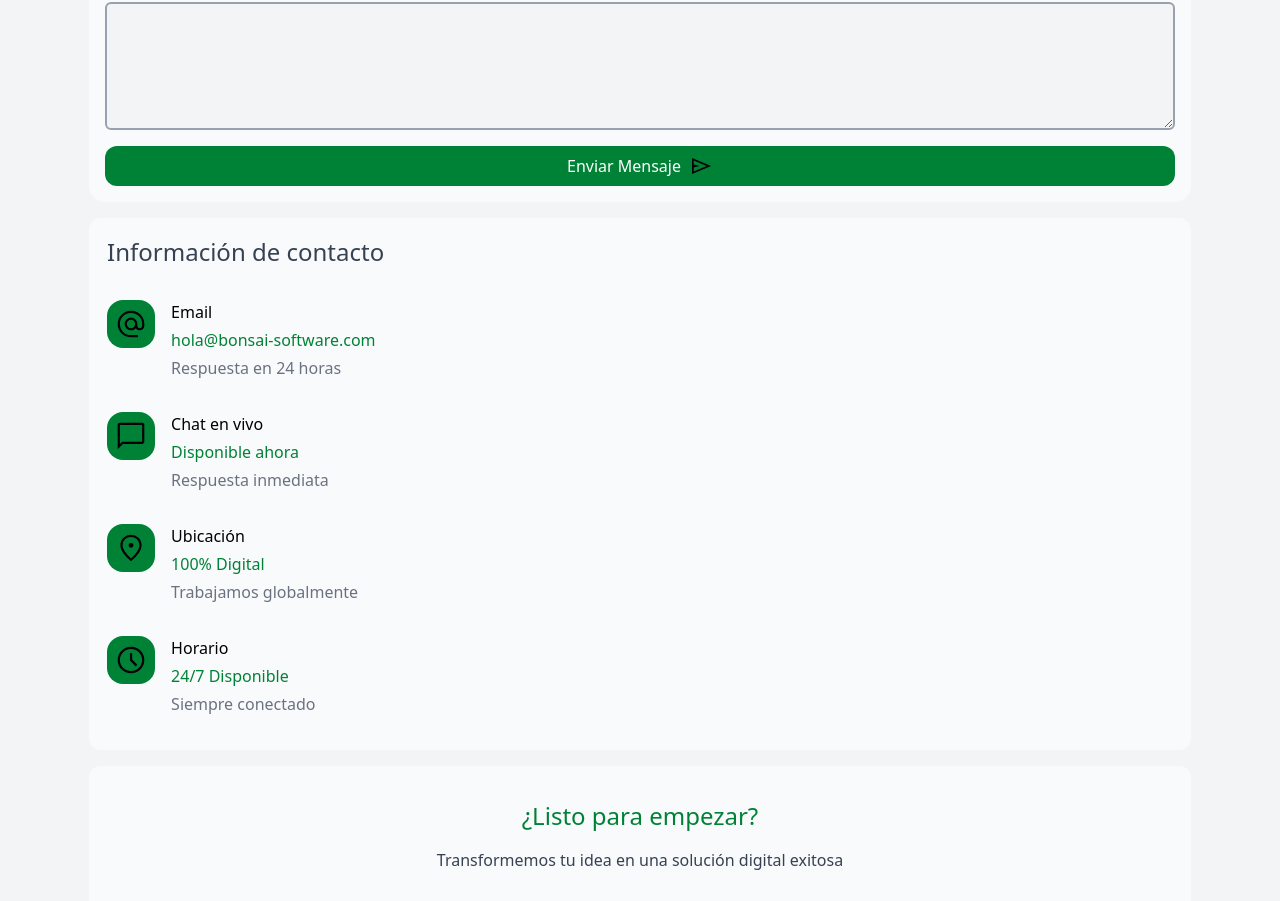
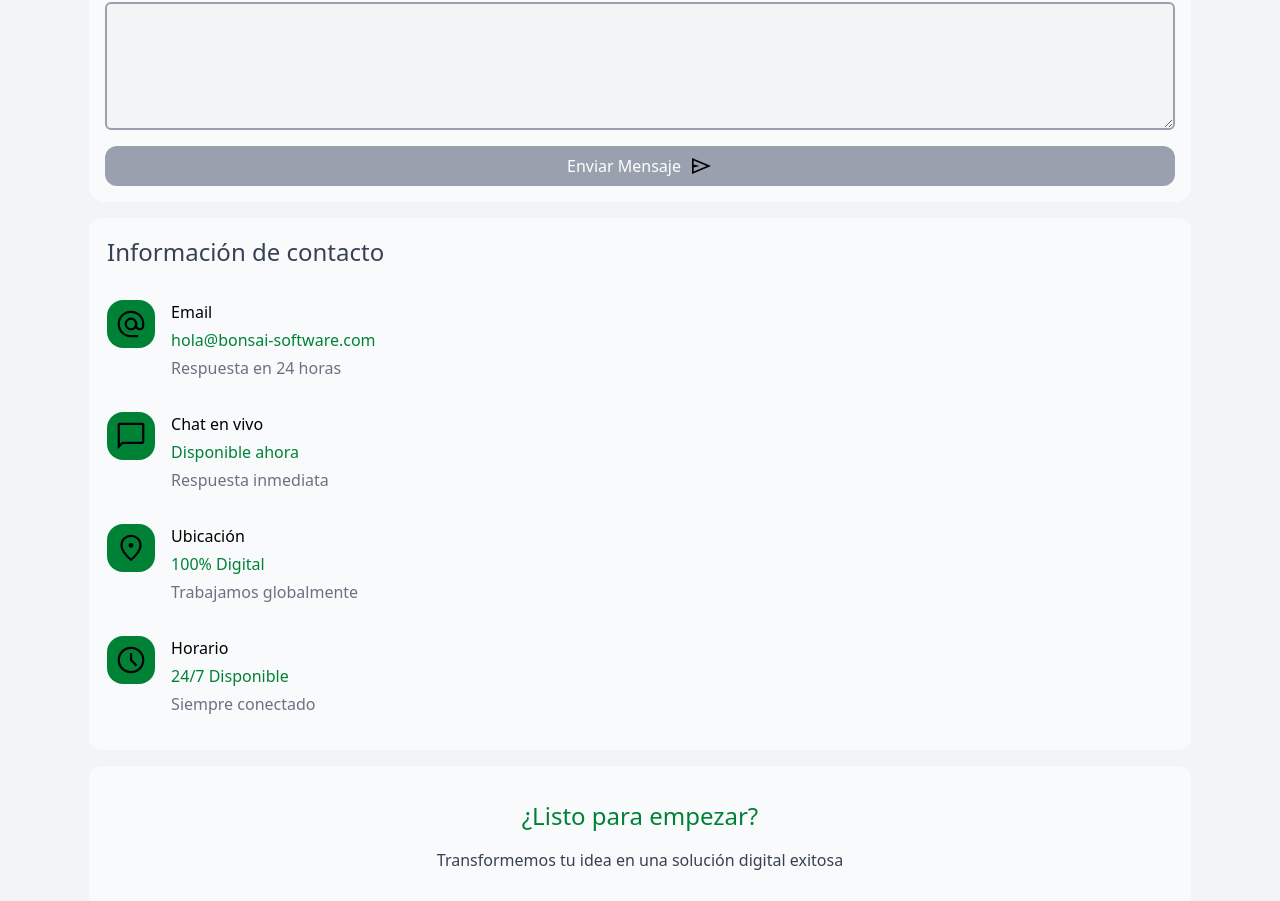
Before and after one commit to noobcooder007/bonsai-landing, an Astro site: page / in a window 1280 px wide. Shown: the part 2712-3613 px from the top of the page. Built offline with nearby package versions, Linux system fonts and the light colour scheme; Astro itself is replaced by a stand-in of ours.

Commit message:
feat: deshabilitar el botón de envío en el formulario de contacto

```diff
--- a/src/components/Contact.astro
+++ b/src/components/Contact.astro
@@ -99,8 +99,9 @@ const contactItems: ContactItem[] = [
           </div>
         </div>
         <button
-          class='flex flex-row items-center justify-center gap-2 w-full h-10 mt-4 bg-green-700 text-white rounded-xl'
+          class='flex flex-row items-center justify-center gap-2 w-full h-10 mt-4 disabled:bg-gray-400 bg-green-700 text-white rounded-xl'
           type='submit'
+          disabled
         >
           <span>Enviar Mensaje</span>
           <CustomIcon name='send' size='size-6' color='text-white' />
```
